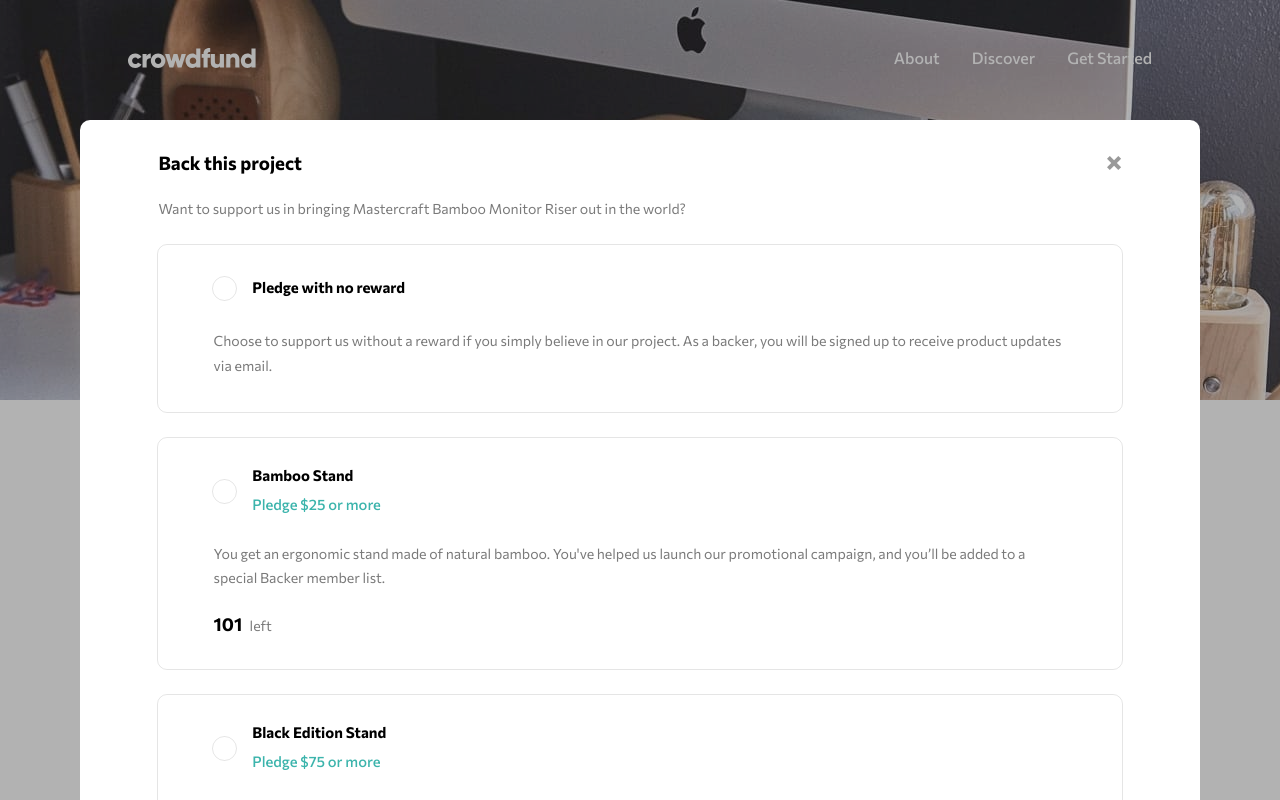
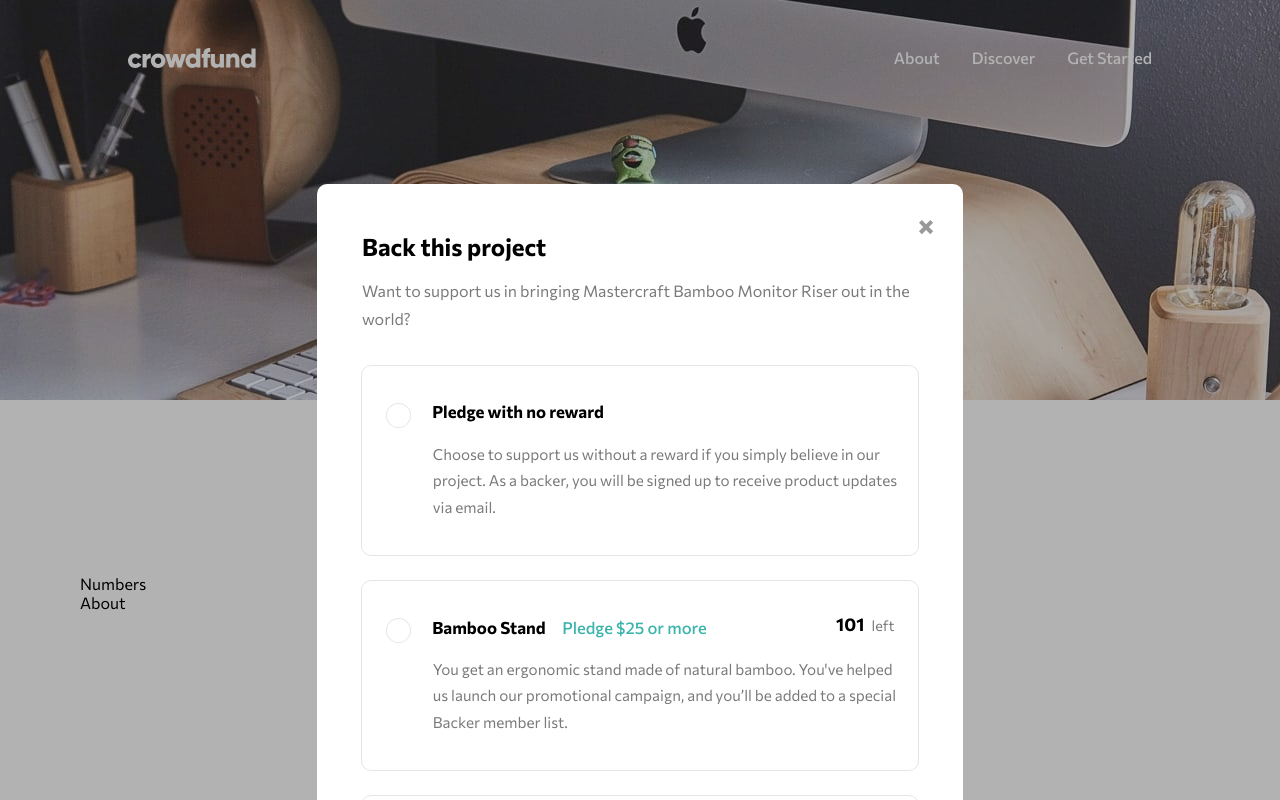
Before and after one commit to sandrj1/Crowdfunding-Product-Page, a React (Create React App) app: page / in a window 1280 px wide. Both pictures are taken after a click on the button "Back this project". Shown: the top 800 px of the page. Built offline with nearby package versions, Linux system fonts and the light colour scheme.

Commit message:
modal default done
desktop version

```diff
--- a/src/App.css
+++ b/src/App.css
@@ -1,3 +1,7 @@
+.app {
+    overflow-x: hidden;
+}
+
 .app__header {
     height: 18.5em;
     width: 100vw;
--- a/src/App.js
+++ b/src/App.js
@@ -1,5 +1,6 @@
 import './App.css';
 import logo from './images/logo.svg';
+import OptionProvider from './context/OptionProvider';
 import Navbar from './components/Navbar/Navbar';
 import Title from './components/Title/Title';
 import Numbers from './components/Numbers/Numbers';
@@ -7,11 +8,12 @@ import About from './components/About/About';
 
 function App() {
     return (
+        <OptionProvider>
             <div className='app'>
                 <header className='app__header'>
                     <div className='nav__container'>
                         <img src={logo} alt='' />
-                    <Navbar/>
+                        <Navbar />
                     </div>
                 </header>
                 <main>
@@ -22,6 +24,7 @@ function App() {
                     </div>
                 </main>
             </div>
+        </OptionProvider>
     );
 }
 
--- a/src/components/Modals/Default/ModalDefault.css
+++ b/src/components/Modals/Default/ModalDefault.css
@@ -46,8 +46,6 @@
     line-height: 1.75em;
 }
 
-/* VERSION WITH MAP */
-
 .option__container {
     width: 86%;
     border: 1.5px solid rgba(0, 0, 0, 0.1);
@@ -81,4 +79,36 @@ summary {
     justify-content: center;
 }
 
-/* END VERSION WITH MAP */
+/* Desktop version */
+
+@media screen and (min-width: 768px){
+    .section--default {
+        width: 50.5%;
+        transform: translateY(11.5em);
+    }
+
+    .section__title {
+        padding-top: 1.75em;
+        font-size: 1em;
+    }
+
+    .section__title img {
+        transform: translate(1em, 0.5em);
+    }
+
+    .section--default p {
+        width: unset;
+        font-size: 1em;
+    }
+
+    .section--default > p {
+        width: 86%;
+        margin-top: -0.25em;
+        margin-bottom: 1.25em;
+        font-size: 1em;
+    }
+
+    .option__container {
+        padding-bottom: 1.2em;
+    }
+}
--- a/src/components/Modals/Default/ModalDefault.js
+++ b/src/components/Modals/Default/ModalDefault.js
@@ -4,47 +4,21 @@ import reactDom from 'react-dom';
 import SelectOption from './SelectOption';
 import SelectPledge from './SelectPledge';
 import ModalCompleted from '../Completed/ModalCompleted';
-import { useState } from 'react';
+import { OptionContext } from '../../../context/OptionProvider';
+import { useState, useContext } from 'react';
 
-const options = [
-    {
-        'value': 'none',
-        'title': 'Pledge with no reward',
-        'pledge': 0,
-        'children': 'Choose to support us without a reward if you simply believe in our project. As a backer, you will be signed up to receive product updates via email.'
-    },
-    {
-        'value': 'bamboo',
-        'title': 'Bamboo Stand',
-        'pledge': 25,
-        'quantity': 101,
-        'children': 'You get an ergonomic stand made of natural bamboo. You\'ve helped us launch our promotional campaign, and you’ll be added to a special Backer member list.'
-    },
-    {
-        'value': 'black',
-        'title': 'Black Edition Stand',
-        'pledge': 75,
-        'quantity': 64,
-        'children': 'You get a Black Special Edition computer stand and a personal thank you. You’ll be added to our Backer member list. Shipping is included.'
-    },
-    {
-        'value': 'mahogany',
-        'title': 'Mahogany Special Edition',
-        'pledge': 200,
-        'quantity': '0',
-        'children': 'You get two Special Edition Mahogany stands, a Backer T-Shirt, and a personal thank you. You’ll be added to our Backer member list. Shipping is included.'
-    }
-]
-
-export default function ModalDefault(props) {
-    const [openId, setOpenId] = useState('');
+export default function ModalDefault() {
+    const { options, setModalDefault, openId, setOpenId } = useContext(OptionContext)
 
     return reactDom.createPortal(
         <div className='modal__container'>
             <section className='section--default'>
                 <div className='section__title'>
                     <h2>Back this project</h2>
-                    <img src={closeModal} alt='' onClick={() => props.setModalDefault(false)} />
+                    <img src={closeModal} alt='' onClick={() => {
+                        setModalDefault(false)
+                    }
+                    } />
                 </div>
                 <p>Want to support us in bringing Mastercraft Bamboo Monitor Riser out in the world?</p>
                 {options?.map(option => (
@@ -68,9 +42,9 @@ export default function ModalDefault(props) {
                             </summary>
 
                             <SelectPledge
-                                    value={option.value}
-                                    pledge={option.pledge}
-                                />
+                                value={option.value}
+                                pledge={option.pledge}
+                            />
                         </details>
                     </article>
                 ))}
@@ -80,59 +54,3 @@ export default function ModalDefault(props) {
         document.getElementById('portal__modal')
     )
 }
-
-
-
-
-
-
-
-
-
-/* VERSION WITHOUT MAP */
-
-/* <SelectOption
-                    value={'none'}
-                    title={'Pledge with no reward'}
-                    reward={false}
-                    disabled={false}
-                >
-                    Choose to support us without a reward if you simply believe in our project. As a backer,
-                    you will be signed up to receive product updates via email.
-                </SelectOption>
-                <SelectOption
-                    value={'bamboo'}
-                    title={'Bamboo Stand'}
-                    pledge={25}
-                    quantity={101}
-                    reward={true}
-                    disabled={false}
-                >
-                    You get an ergonomic stand made of natural bamboo. You've helped us launch our promotional campaign, and
-                    you’ll be added to a special Backer member list.
-                </SelectOption>
-                <SelectOption
-                    value={'black'}
-                    title={'Black Edition Stand'}
-                    pledge={75}
-                    quantity={64}
-                    reward={true}
-                    disabled={false}
-                >
-                    You get a Black Special Edition computer stand and a personal thank you. You’ll be added to our Backer
-                    member list. Shipping is included.
-                </SelectOption>
-                <SelectOption
-                    value={'mahogany'}
-                    title={'Mahogany Special Edition'}
-                    pledge={200}
-                    quantity={0}
-                    reward={false}
-                    disabled={true}
-                >
-                    You get two Special Edition Mahogany stands, a Backer T-Shirt, and a personal thank you. You’ll be added
-                    to our Backer member list. Shipping is included.
-                </SelectOption> */
-
-
-/* END VERSION WITHOUT MAP */
--- a/src/components/Modals/Default/SelectOption.css
+++ b/src/components/Modals/Default/SelectOption.css
@@ -73,6 +73,10 @@
     padding: 0 0.5em;
 }
 
+.option__quantity--desktop {
+    display: none;
+}
+
 .option__quantity span {
     font-weight: var(--fw-bold);
     color: var(--black);
@@ -80,97 +84,64 @@
     padding-right: 0.25em;
 }
 
+/* Desktop version */
 
-
-
-
-
-
-
-
-/* VERSION WITHOUT MAP */
-
-/*
-
-.option__container {
-    width: 86%;
-    border: 1.5px solid rgba(0, 0, 0, 0.1);
-    border-radius: 10px;
-    margin: 0.75em 0;
+@media screen and (min-width: 768px) {
+    .option__label {
+        width: 91.5%;
+    }
+    .option__content {
         display: flex;
         flex-direction: column;
-    align-items: center;
-    padding-bottom: 1.25em;
     }
 
-.option__container label {
-    display: flex;
-    width: 90%;
+    .radio__container input {
+        margin: 0;
     }
 
-.pledge__container {
-    width: 100%;
-    margin: 0.75em 0 0.5em;
-    border-top: 1.5px solid rgba(0, 0, 0, 0.1);
+    .option__title {
+        width: 91.5%;
         display: flex;
-    flex-direction: column;
+        padding-left: 1.5em;
+        font-size: 0.9em;
         align-items: center;
-    display: none;
-
+        transform: translateY(-0.25em);
     }
 
-.pledge__container.checked {
+    .option__title--desktop {
+        width: 80%;
         display: flex;
     }
 
-.pledge__container > p {
-    text-align: center;
-    margin-top: 1.75em;
+    .option__title h4 {
+        margin-top: 0;
+        margin-left: 1em;
     }
 
-.pledge__buttons {
-    width: 100%;
+    .option__description {
+        transform: translateY(-0.25em);
+        width: 91.5%;
+        padding: 0.5em 0 0.75em 3.1em;
+        font-size: 0.95em;
+    }
+    .quantity__container {
+        width: 20%;
         display: flex;
-    justify-content: space-evenly;
-    margin-top: 0.5em;
+        justify-content: flex-end;
+        height: 3em;
+    }
+    .option__quantity {
+        display: none;
     }
 
-.input__container {
-    display: flex;
-    border-radius: 40px;
-    border: 1.5px solid rgba(0, 0, 0, 0.1);
-    width: 35%;
+    .option__quantity--desktop {
+        display: block;
     }
 
-.input__container p {
-    padding-left: 1.75em;
-    width: fit-content;
-    font-weight: var(--fw-bold);
-}
-.input__container input {
-    width: 50%;
-    height: 93%;
-    border-radius: 40px;
-    border: none;
+    .option__quantity--desktop span {
+        font-size: 1.25em;
         font-weight: var(--fw-bold);
         color: var(--black);
-    font-size: 1em;
-    transform: translate(0.25em);
-    outline: none;
+        padding-right: 0.25em;
     }
-
-.input__container input::placeholder {
-    color: var(--black);
 }
-
-.pledge__buttons button {
-    width: 40%;
-    border-radius: 40px;
-    color: #fff;
-    background: var(--moderate-cyan);
-    border: none;
-    font-weight: var(--fw-bold);
-    letter-spacing: 0.05em;
-} */
-
-/* END VERSION WITHOUT MAP */
--- a/src/components/Modals/Default/SelectOption.js
+++ b/src/components/Modals/Default/SelectOption.js
@@ -1,86 +1,46 @@
 import './SelectOption.css';
+import { OptionContext } from '../../../context/OptionProvider';
+import { useContext, useState } from 'react';
 
-export default function SelectOption(props) {
+export default function SelectOption({ value, title, pledge, quantity, children }) {
+    const { openId } = useContext(OptionContext)
+    const [desktop, setDesktop] = useState(false);
+
     return <label
-        htmlFor={props.value} disabled={props.disabled} className={props.value === 'mahogany' ? 'option__label--disabled' : 'option__label'}>
+        htmlFor={value} className={value === 'mahogany' ? 'option__label--disabled' : 'option__label'}>
         <div className='option__content'>
             <div className="radio__container">
-                <input type='radio' id={props.value}
-                    name='options' value={props.value} disabled={props.disabled} /* checked={props.value === openId ? true : false} */
+                <input type='radio' id={value}
+                    name='options' value={value} checked={value === openId ? true : false}
                 />
                 <div className='option__title'>
-                    <h3>{props.title}</h3><>
-                        {props.pledge > 0
-                            ? <h4>Pledge ${props.pledge} or more</h4>
+                    <div className="option__title--desktop">
+                        <h3>{title}</h3>
+                        {pledge > 0
+                            ? <h4>Pledge ${pledge} or more</h4>
                             : null
                         }
-                    </>
+                    </div>
+                    <div className="quantity__container">
+                        {quantity
+                            ? <p className='option__quantity--desktop'><span>{quantity}</span> left</p>
+                            : null
+                        }
+                    </div>
+
+
+
                 </div>
             </div>
             <div className='option__description'>
-                {props.children}
+                {children}
             </div>
-            {props.quantity
+            {quantity
                 ? <>
-                    <p className='option__quantity'><span>{props.quantity}</span> left</p>
+                    <p className='option__quantity'><span>{quantity}</span> left</p>
                 </>
                 : null
             }
         </div>
     </label>
 }
-
-
-
-
-
-
-
-
-
-/* VERSION WITHOUT MAP */
-
-/* return <article className='option__container'>
-        <label htmlFor={props.value} disabled={props.disabled} className={props.disabled ? 'option__label--disabled' : null}>
-            <div className='option__content'>
-                <div className="radio__container">
-                    <input type='radio' id={props.value}
-                        name='options' value={props.value} disabled={props.disabled}
-                    />
-                    <div className='option__title'>
-                        <h3>{props.title}</h3>
-                        {props.reward
-                            ? <>
-                                <h4>Pledge ${props.pledge} or more</h4>
-                            </>
-                            : null
-                        }
-                    </div>
-                </div>
-                <div className='option__description'>
-                    {props.children}
-                </div>
-                {props.reward
-                    ? <>
-                        <p className='option__quantity'><span>{props.quantity}</span> left</p>
-                    </>
-                    : null
-                }
-            </div>
-        </label>
-        {props.reward
-            ? <div className='pledge__container checked'>
-                <p>Enter your pledge</p>
-                <div className='pledge__buttons'>
-                    <div className='input__container'>
-                        <p>$</p>
-                        <input type='number' min={props.pledge} placeholder={props.pledge} />
-                    </div>
-                    <button>Continue</button>
-                </div>
-            </div>
-            : null
-        }
-    </article> */
-
-/* END VERSION WITHOUT MAP */
--- a/src/components/Title/Title.js
+++ b/src/components/Title/Title.js
@@ -1,13 +1,15 @@
 import './Title.css';
 import logo from '../../images/logo-mastercraft.svg';
 import bookmarked from '../../images/icon-bookmarked.svg';
-import { useState } from 'react';
+import { OptionContext } from '../../context/OptionProvider';
+import { useState, useContext } from 'react';
 import Bookmark from './Bookmark';
 import Modal from '../Modals/Default/ModalDefault'
 
 export default function Title() {
+    const { modalDefault, setModalDefault } = useContext(OptionContext)
     const [checked, setChecked] = useState(false);
-    const [modalDefault, setModalDefault] = useState(false);
+
     function handleBookmark(e) {
         if (e.target.checked) {
             setChecked(true);
@@ -43,7 +45,7 @@ export default function Title() {
             </div>
         </div>
         {modalDefault
-            ? <Modal setModalDefault={setModalDefault}/>
+            ? <Modal setModalDefault={setModalDefault} />
             : null
         }
     </>
--- /dev/null
+++ b/src/context/OptionProvider.js
@@ -0,0 +1,51 @@
+import { createContext, useState } from "react";
+
+export const OptionContext = createContext()
+
+export default function OptionProvider({ children }) {
+    const options = [
+        {
+            'value': 'none',
+            'title': 'Pledge with no reward',
+            'pledge': 0,
+            'children': 'Choose to support us without a reward if you simply believe in our project. As a backer, you will be signed up to receive product updates via email.'
+        },
+        {
+            'value': 'bamboo',
+            'title': 'Bamboo Stand',
+            'pledge': 25,
+            'quantity': 101,
+            'children': 'You get an ergonomic stand made of natural bamboo. You\'ve helped us launch our promotional campaign, and you’ll be added to a special Backer member list.'
+        },
+        {
+            'value': 'black',
+            'title': 'Black Edition Stand',
+            'pledge': 75,
+            'quantity': 64,
+            'children': 'You get a Black Special Edition computer stand and a personal thank you. You’ll be added to our Backer member list. Shipping is included.'
+        },
+        {
+            'value': 'mahogany',
+            'title': 'Mahogany Special Edition',
+            'pledge': 200,
+            'quantity': '0',
+            'children': 'You get two Special Edition Mahogany stands, a Backer T-Shirt, and a personal thank you. You’ll be added to our Backer member list. Shipping is included.'
+        }
+    ]
+
+    const [modalDefault, setModalDefault] = useState(false);
+    const [openId, setOpenId] = useState('');
+
+    return (
+        <OptionContext.Provider
+            value={{
+                options,
+                modalDefault,
+                setModalDefault,
+                openId,
+                setOpenId
+            }}>
+            {children}
+        </OptionContext.Provider>
+    )
+}
```
Also changed, not shown: src/components/Modals/Default/SelectPledge.css (+46 -1 lines), src/components/Modals/Default/SelectPledge.js (+9 -7 lines). Lines whose indentation alone changed are shown as unchanged.
